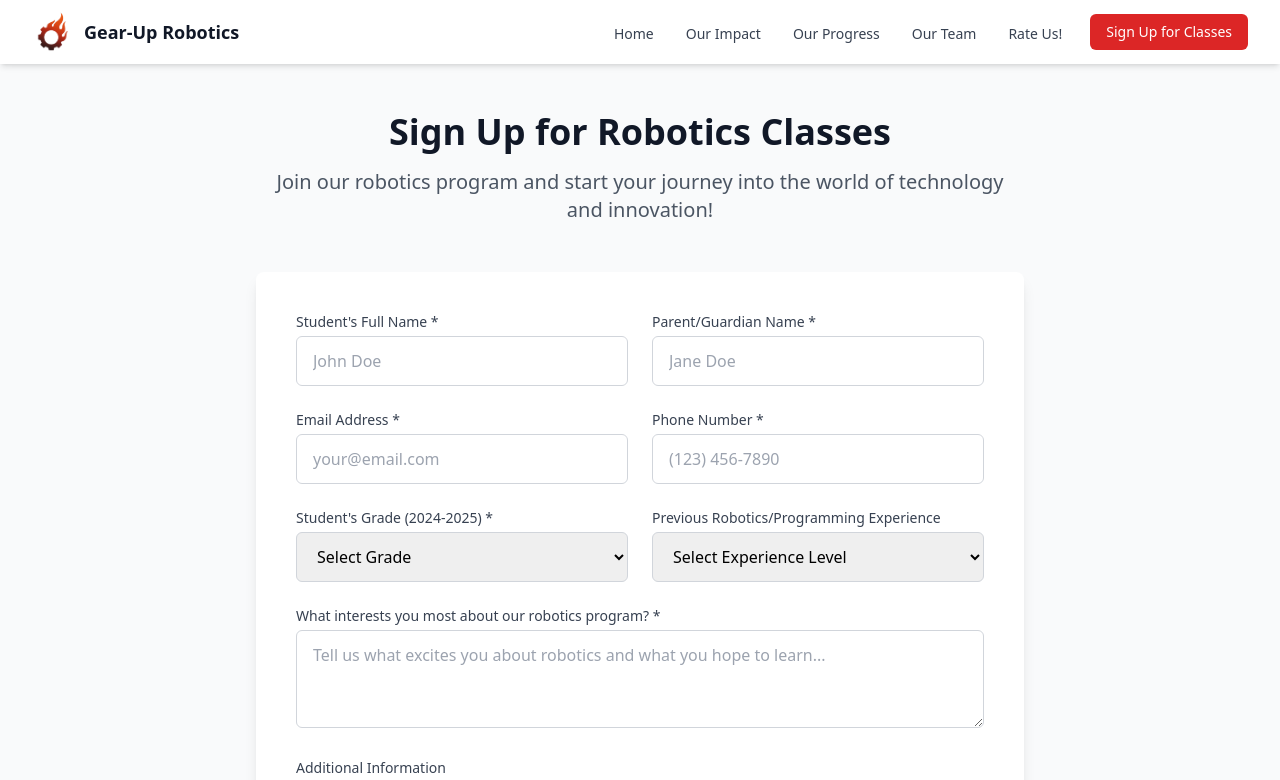
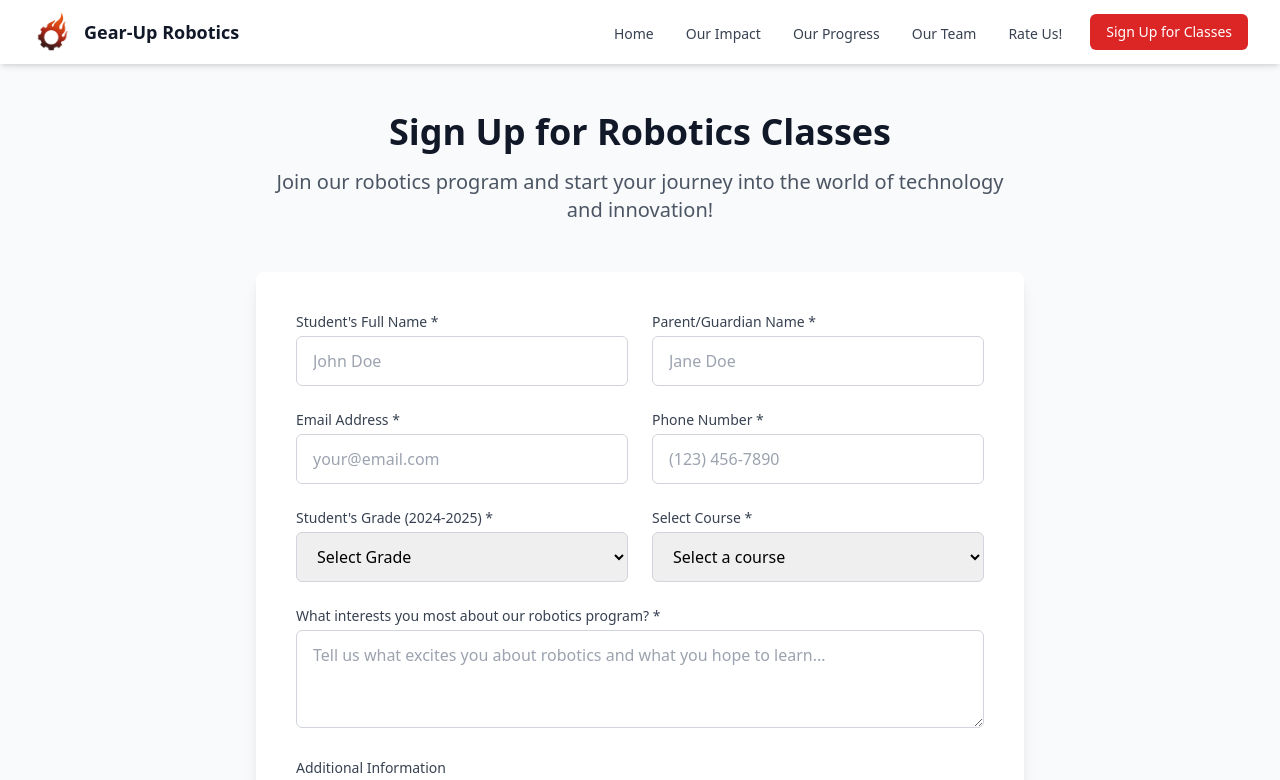
Before and after one commit to side-swifter/GearUpSite, a React (Vite) app: page /signup in a window 1280 px wide. Shown: the top 780 px of the page. Built offline with nearby package versions, Linux system fonts and the light colour scheme.

Commit message:
feat: replace experience field with course selection dropdown

```diff
--- a/src/pages/SignUp.tsx
+++ b/src/pages/SignUp.tsx
@@ -35,7 +35,7 @@ const SignUp = () => {
     email: '',
     phone: '',
     grade: '',
-    experience: '',
+    course: '',
     interests: '',
     message: ''
   });
@@ -69,7 +69,7 @@ const SignUp = () => {
         // Student information - must match template exactly
         studentName: formData.studentName,
         grade: formData.grade || 'Not specified',
-        experience: formData.experience || 'Not specified',
+        course: formData.course || 'Not specified',
         interests: formData.interests || 'Not specified',
 
         // Parent/Guardian information - must match template exactly
@@ -140,7 +140,7 @@ const SignUp = () => {
           email: '',
           phone: '',
           grade: '',
-          experience: '',
+          course: '',
           interests: '',
           message: ''
         });
@@ -264,21 +264,22 @@ const SignUp = () => {
                 </div>
 
                 <div>
-                  <label htmlFor="experience" className="block text-sm font-medium text-gray-700 mb-1">
-                    Previous Robotics/Programming Experience
+                  <label htmlFor="course" className="block text-sm font-medium text-gray-700 mb-1">
+                    Select Course *
                   </label>
                   <select
-                    id="experience"
-                    name="experience"
-                    value={formData.experience}
+                    id="course"
+                    name="course"
+                    required
+                    value={formData.course}
                     onChange={handleChange}
                     className="w-full px-4 py-3 border border-gray-300 rounded-md focus:ring-2 focus:ring-red-500 focus:border-transparent"
                   >
-                    <option value="">Select Experience Level</option>
-                    <option value="none">No Experience</option>
-                    <option value="beginner">Beginner (1-2 years)</option>
-                    <option value="intermediate">Intermediate (2-4 years)</option>
-                    <option value="advanced">Advanced (4+ years)</option>
+                    <option value="">Select a course</option>
+                    <option value="Block Coding Course 1">Block Coding Course 1</option>
+                    <option value="Block Coding Course 2">Block Coding Course 2</option>
+                    <option value="Block Coding Course 3">Block Coding Course 3</option>
+                    <option value="Python Intro">Python Intro</option>
                   </select>
                 </div>
               </div>
```
